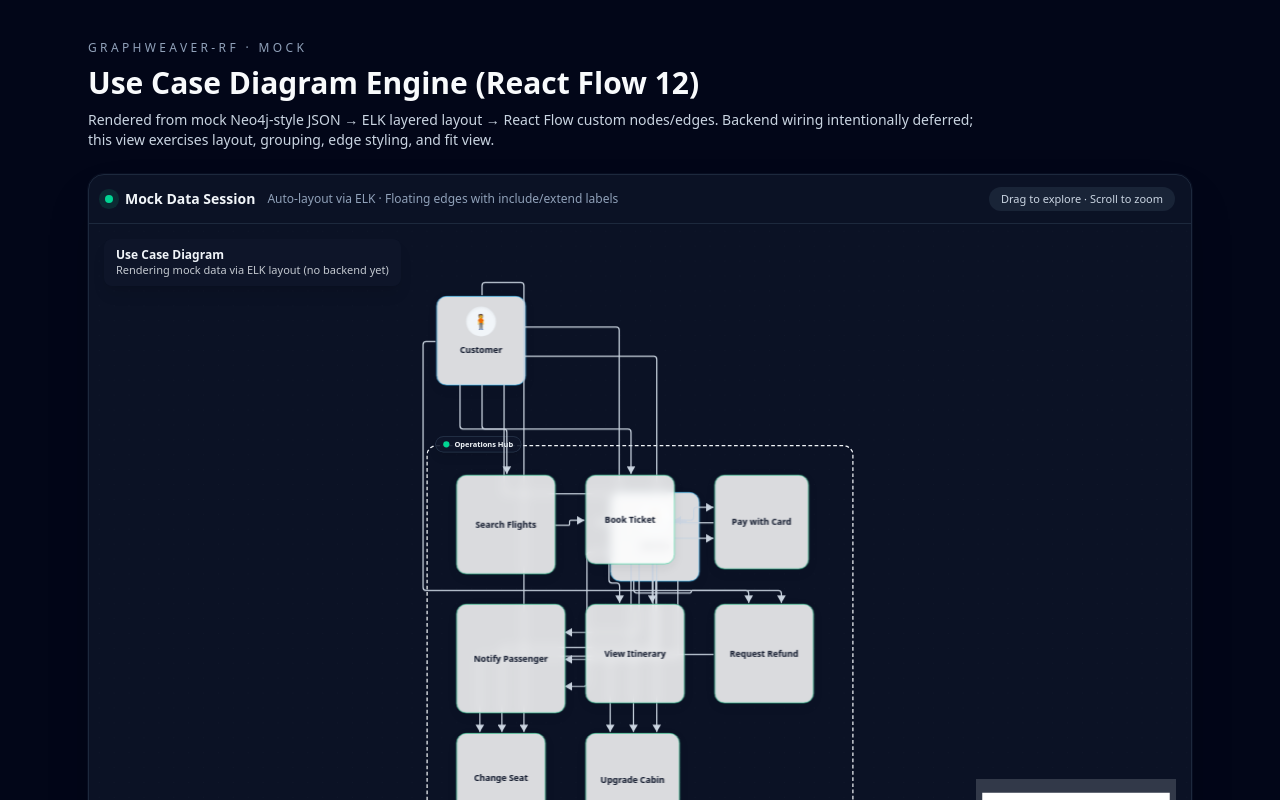
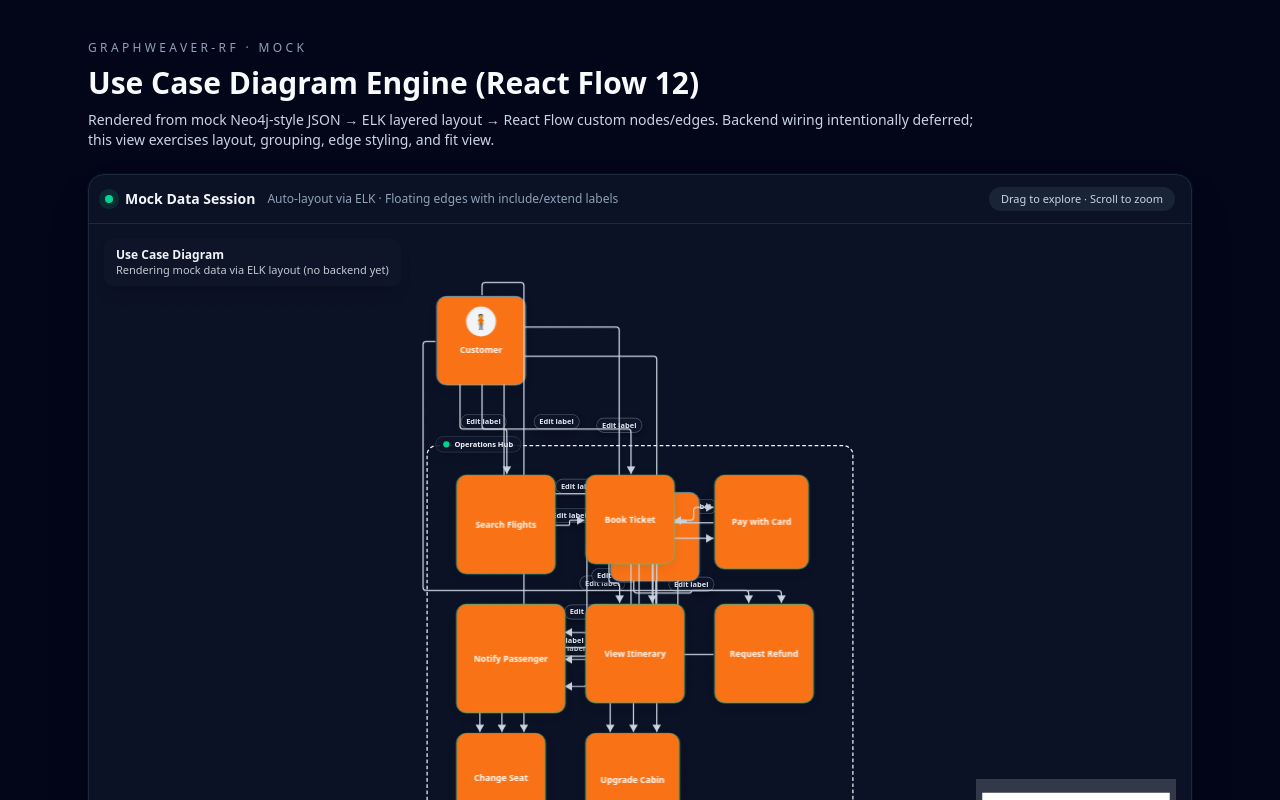
Before and after one commit to yongPhuthan/dimantic-canvas, a React (Vite) app: page / in a window 1280 px wide. Shown: the top 800 px of the page. Built offline with nearby package versions, Linux system fonts and the light colour scheme.

Commit message:
edge Label

```diff
--- a/src/diagram/usecase/components/UseCaseDiagramCanvas.tsx
+++ b/src/diagram/usecase/components/UseCaseDiagramCanvas.tsx
@@ -10,6 +10,8 @@ import {
   useReactFlow,
   useNodesState,
   type NodeChange,
+  applyEdgeChanges,
+  useEdgesState,
 } from '@xyflow/react'
 import { useCallback, useEffect } from 'react'
 
@@ -35,6 +37,7 @@ function DiagramInner() {
   const { result, isLoading, error } = useAutoLayout(mockDenseConnectionsGraph)
   const { fitView } = useReactFlow()
   const [nodes, setNodes] = useNodesState(result.nodes)
+  const [edges, setEdges, onEdgesChange] = useEdgesState(result.edges)
   const handleNodesChange = useCallback(
     (changes: NodeChange<Node<UseCaseNodeData>>[]) =>
       setNodes((current) => {
@@ -48,8 +51,9 @@ function DiagramInner() {
   useEffect(() => {
     if (!isLoading) {
       setNodes(result.nodes)
+      setEdges(result.edges)
     }
-  }, [isLoading, result.nodes, setNodes])
+  }, [isLoading, result.nodes, result.edges, setNodes, setEdges])
 
   useEffect(() => {
     if (!isLoading && result.nodes.length > 0) {
@@ -62,8 +66,9 @@ function DiagramInner() {
     <div className="h-full w-full">
       <ReactFlow
         nodes={nodes}
-        edges={result.edges}
+        edges={edges}
         onNodesChange={handleNodesChange}
+        onEdgesChange={onEdgesChange}
         nodeTypes={nodeTypes}
         edgeTypes={edgeTypes}
         proOptions={{ hideAttribution: true }}
--- a/src/diagram/usecase/components/edges/FloatingEdge.tsx
+++ b/src/diagram/usecase/components/edges/FloatingEdge.tsx
@@ -1,6 +1,7 @@
 import type { EdgeProps, InternalNode, XYPosition } from '@xyflow/react'
 import {
   BaseEdge,
+  EdgeLabelRenderer,
   Position,
   getSmoothStepPath,
   useNodes,
@@ -50,7 +51,7 @@ export function EdgeModel({
   markerStart,
 }: EdgeProps<UseCaseReactFlowEdge>) {
   const nodes = useNodes() as FlowNodeWithPosition[]
-  const { getInternalNode } = useReactFlow<UseCaseReactFlowNode, UseCaseReactFlowEdge>()
+  const { getInternalNode, setEdges } = useReactFlow<UseCaseReactFlowNode, UseCaseReactFlowEdge>()
   const store = useStoreApi()
   const rfId = store.getState().rfId ?? 'rf'
   const nodeMap = useMemo(() => new Map(nodes.map((node) => [node.id, node])), [nodes])
@@ -297,6 +298,40 @@ export function EdgeModel({
         interactionWidth={28}
         className={selected ? 'stroke-2 drop-shadow-[0_0_0.25rem_rgba(56,189,248,0.7)]' : ''}
       />
+      <EdgeLabelRenderer>
+        <button
+          onClick={() => {
+            const current = (data?.label as string | undefined) ?? ''
+            const next = window.prompt('Edit edge label', current)
+            if (next === null) return
+            const value = next.trim()
+            setEdges((eds) =>
+              eds.map((e) =>
+                e.id === id
+                  ? { ...e, data: { ...(e.data ?? {}), ...(value ? { label: value } : { label: '' }) } }
+                  : e,
+              ),
+            )
+          }}
+          style={{
+            position: 'absolute',
+            transform: `translate(-50%, -50%) translate(${labelX}px, ${labelY - 12}px)`,
+            pointerEvents: 'auto',
+            fontSize: 12,
+            fontWeight: 600,
+            color: '#e2e8f0',
+            backgroundColor: 'rgba(15,23,42,0.9)',
+            padding: '2px 8px',
+            borderRadius: 999,
+            border: '1px solid rgba(148,163,184,0.5)',
+            boxShadow: '0 4px 10px rgba(0,0,0,0.35)',
+            whiteSpace: 'nowrap',
+            cursor: 'pointer',
+          }}
+        >
+          {(data?.label as string | undefined)?.trim() || 'Edit label'}
+        </button>
+      </EdgeLabelRenderer>
     </>
   )
 }
--- a/src/diagram/usecase/components/nodes/NodeModel.tsx
+++ b/src/diagram/usecase/components/nodes/NodeModel.tsx
@@ -51,12 +51,14 @@ export function NodeModel({ data, selected }: NodeProps<UseCaseReactFlowNode>) {
     <div
       className={`group relative flex h-full w-full flex-col items-center ${
         hasIcon ? 'gap-3 justify-start' : 'gap-0 justify-center'
-      } rounded-2xl border px-4 py-4 text-center text-slate-900 shadow-sm backdrop-blur ${
-        selected
-          ? 'bg-white/95 ring-2 ring-offset-2 ring-offset-slate-900'
-          : 'bg-white/85 ring-1 ring-slate-200'
+      } rounded-2xl border px-4 py-4 text-center text-white shadow-sm backdrop-blur ${
+        selected ? 'ring-2 ring-offset-2 ring-offset-slate-900' : 'ring-1 ring-slate-200'
       }`}
-      style={{ borderColor: accent, boxShadow: selected ? undefined : '0 6px 18px rgba(15,23,42,0.08)' }}
+      style={{
+        borderColor: accent,
+        backgroundColor: '#f97316', // deep orange to highlight edge overlap
+        boxShadow: selected ? undefined : '0 6px 18px rgba(15,23,42,0.08)',
+      }}
     >
       {hasIcon ? (
         <div className="flex h-12 w-12 items-center justify-center rounded-full bg-slate-100 text-2xl text-slate-700 shadow-inner">
```
